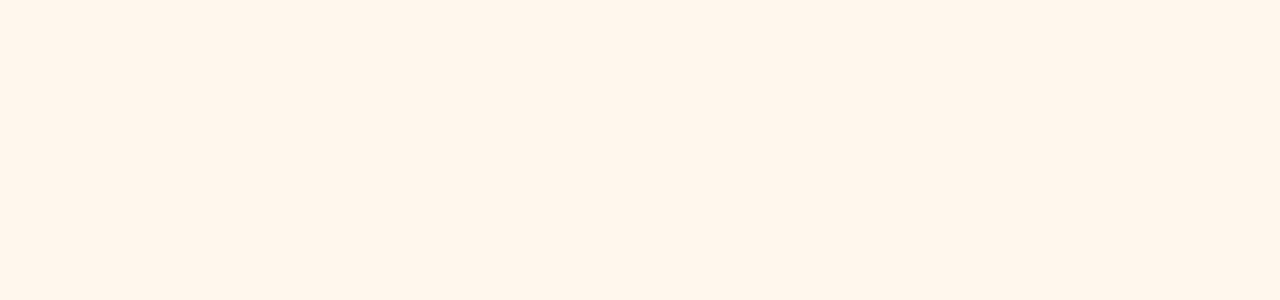
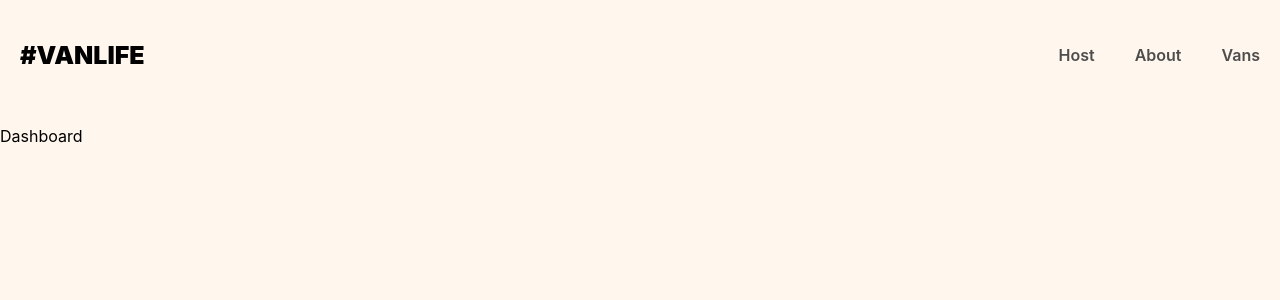
Before and after one commit to kennedyowusu/vanlife, a React (Vite) app: page /host in a window 1280 px wide. Before the commit this address had no page. Shown: the top 300 px of the page. Built offline with nearby package versions, Linux system fonts and the light colour scheme; what miragejs would draw is missing.

Commit message:
bootstrap the host pages

```diff
--- a/src/App.jsx
+++ b/src/App.jsx
@@ -6,6 +6,9 @@
 import { makeServer } from './server/index';
 import VanDetail from './pages/Vans/VanDetail';
 import Layout from './components/Layout';
+import Dashboard from './components/Host/Dashboard';
+import Income from './components/Host/Income';
+import Reviews from './components/Host/Reviews';
 
 makeServer();
 
@@ -20,6 +23,9 @@
             <Route path="/about" element={<About />} />
             <Route path="/vans" element={<Vans />} />
             <Route path='/vans/:id' element={<VanDetail />} />
+            <Route path='/host' element={<Dashboard />} />
+            <Route path='/host/income' element={<Income />} />
+            <Route path='/host/reviews' element={<Reviews />} />
           </Route>
         </Routes>
       </BrowserRouter>
--- a/src/components/Header.jsx
+++ b/src/components/Header.jsx
@@ -5,6 +5,7 @@
     <header>
       <Link className='site-logo' to="/">#VanLife</Link>
       <nav>
+        <Link to="/host">Host</Link>
         <Link to="/about">About</Link>
         <Link to="/vans">Vans</Link>
       </nav>
--- /dev/null
+++ b/src/components/Host/Dashboard.jsx
@@ -0,0 +1,11 @@
+
+
+const Dashboard = () => {
+  return (
+    <div>
+      <p>Dashboard</p>
+    </div>
+  )
+}
+
+export default Dashboard
--- /dev/null
+++ b/src/components/Host/Income.jsx
@@ -0,0 +1,11 @@
+
+
+const Income = () => {
+  return (
+    <div>
+      <p>Income</p>
+    </div>
+  )
+}
+
+export default Income
--- /dev/null
+++ b/src/components/Host/Reviews.jsx
@@ -0,0 +1,11 @@
+
+
+const Reviews = () => {
+  return (
+    <div>
+      <p>Reviews</p>
+    </div>
+  )
+}
+
+export default Reviews
--- a/src/components/Layout.jsx
+++ b/src/components/Layout.jsx
@@ -6,7 +6,7 @@
   return (
    <div>
      <Header />
-    <Outlet />
+     <Outlet />
    </div>
   )
 }
```
